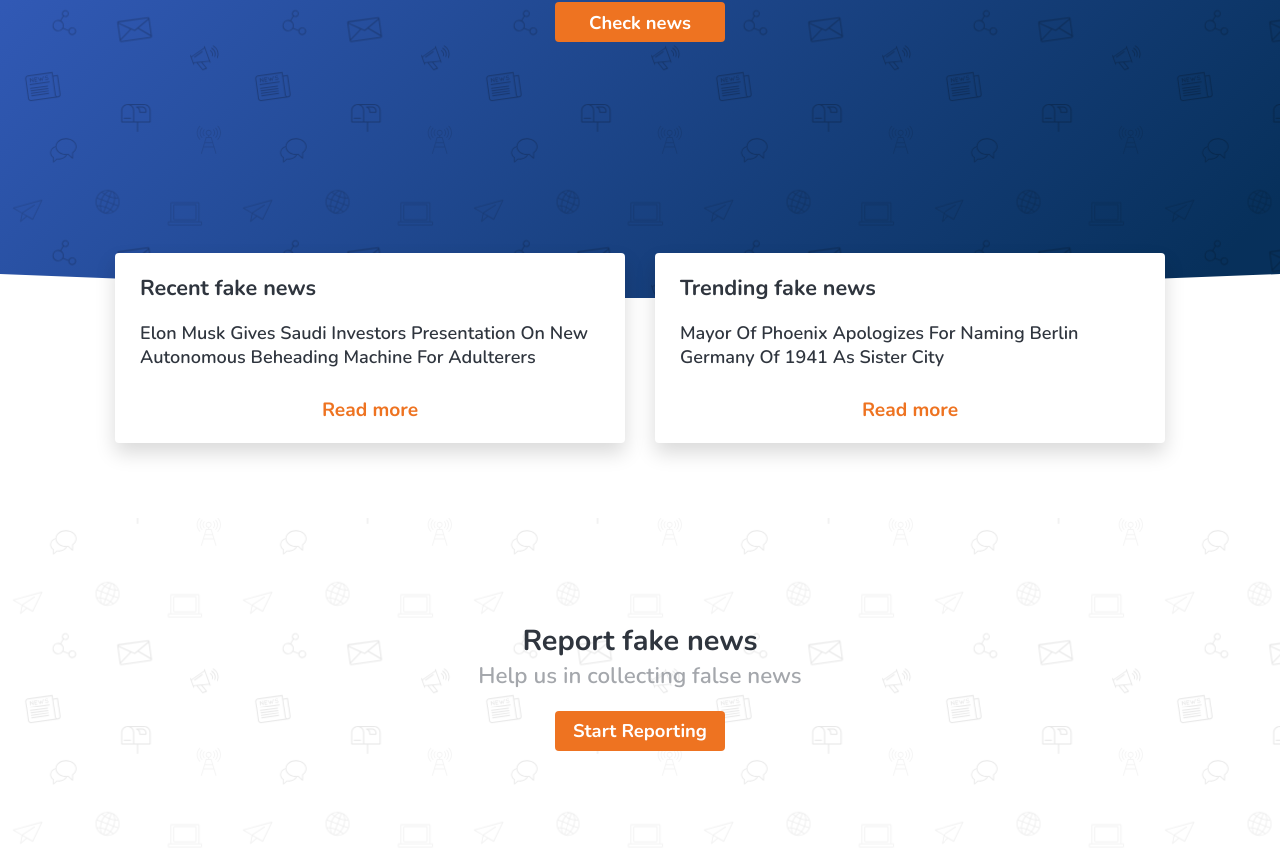
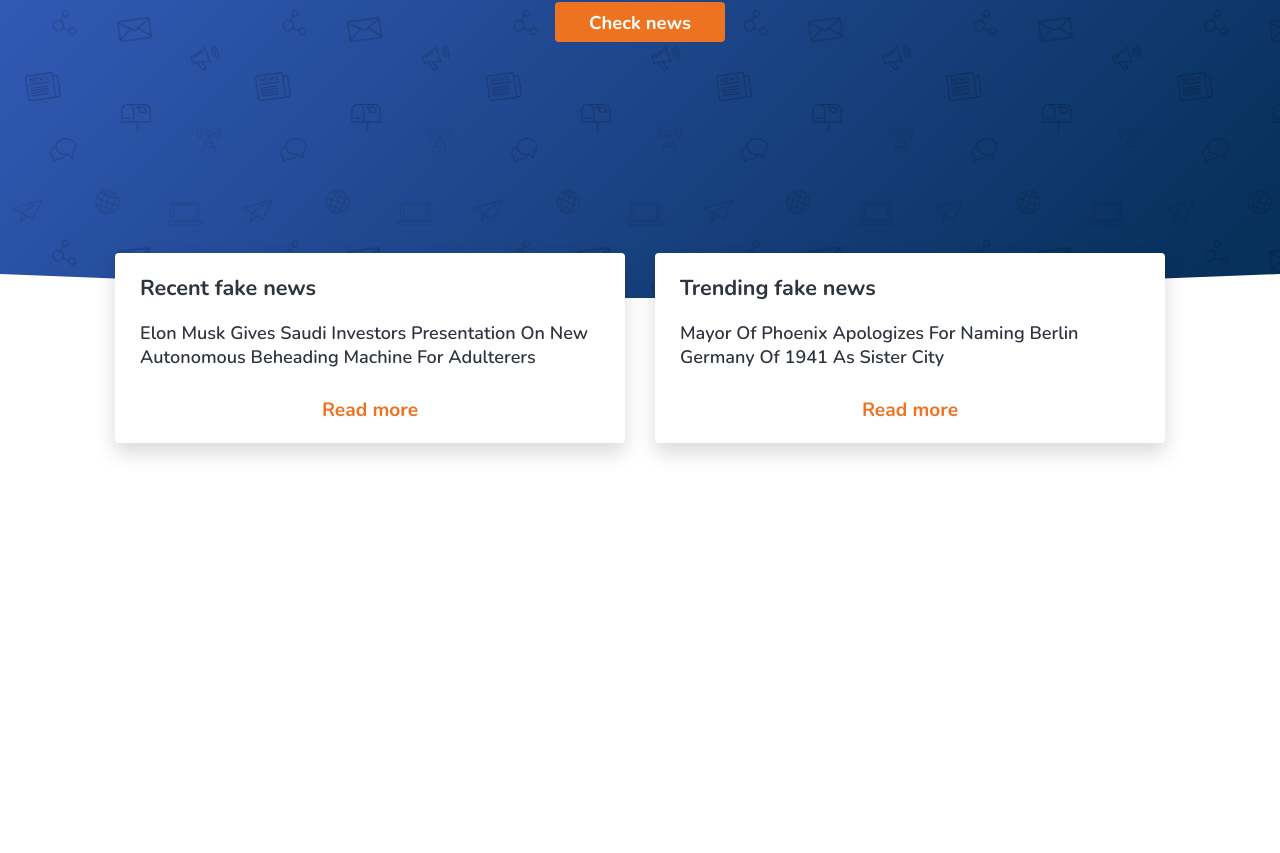
Before and after one commit to blenderskool/fake-news-detector-fd, a Vue app: page / in a window 1280 px wide. Shown: the part 335-1188 px from the top of the page. After the commit the page ends 853 px from the top, so only its background shows below. Built offline with nearby package versions, Linux system fonts and the light colour scheme.

Commit message:
News reporting cta is disabled

```diff
--- a/src/views/Home.vue
+++ b/src/views/Home.vue
@@ -36,7 +36,7 @@
       </card>
     </section>
 
-    <section class="pattern final">
+    <section class="pattern final" v-show="false">
       <h2>Report fake news</h2>
       <h3>Help us in collecting false news</h3>
 
```
